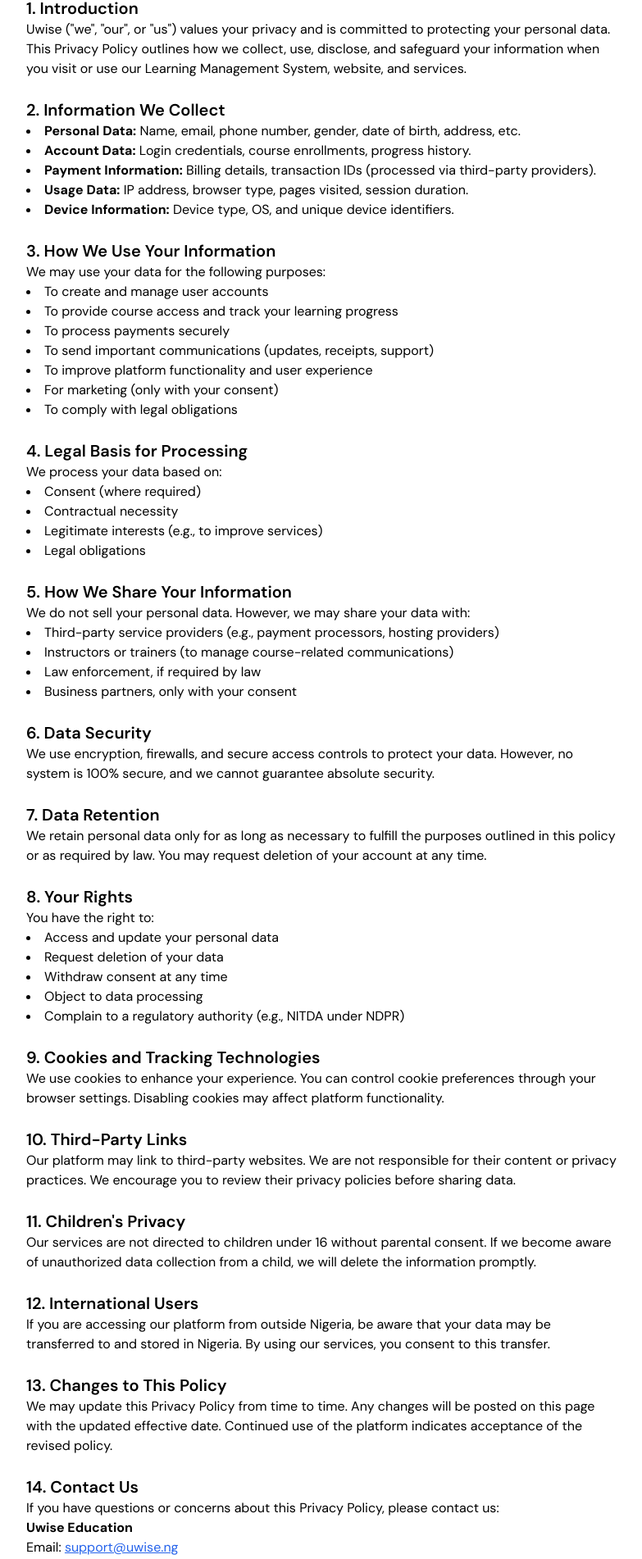
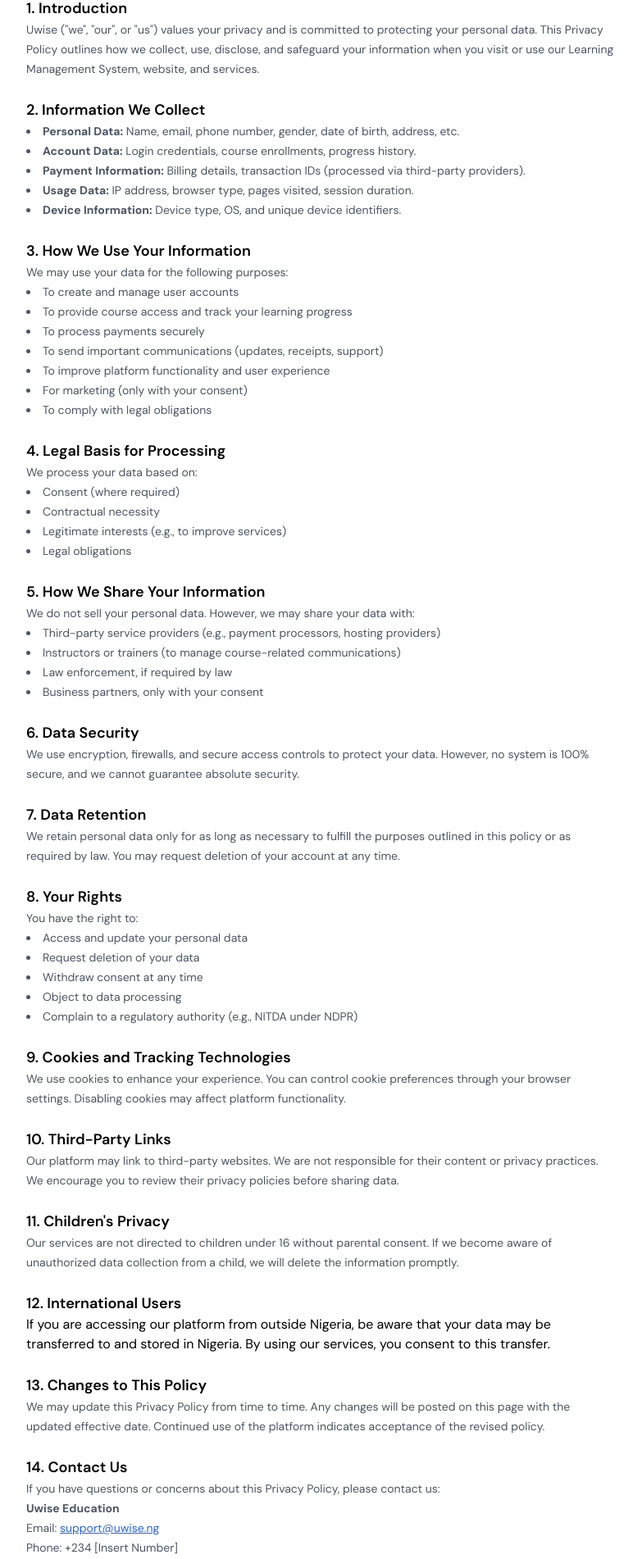
Before and after one commit to alextoyinore/wize, a Next.js app: page /privacy in a window 1280 px wide. Shown: the part 280-2182 px from the top of the page at 82% size, without its empty margins (248-1031 px from the left). Built offline with nearby package versions, Linux system fonts and the light colour scheme; no server answers.

Commit message:
updates to home and admin login

```diff
--- a/src/app/(auth)/login/page.js
+++ b/src/app/(auth)/login/page.js
@@ -97,7 +97,7 @@
     <div className="h-screen-[calc(100vh-2rem)] flex items-center justify-center">
       <div className="max-w-md w-full space-y-8 p-8 bg-white">
       <div>
-          <h2 className="mt-6 text-center text-3xl font-extrabold text-gray-900">
+          <h2 className="mt-6 text-center text-3xl font-extrabold text-blue-800">
             Sign in to your account
           </h2>
         </div>
@@ -159,7 +159,7 @@
             </div>
 
             <div className="text-sm">
-              <Link href="/auth/forgot-password" className="font-medium text-blue-600 hover:text-blue-800">
+              <Link href="/password-reset" className="font-medium text-blue-600 hover:text-blue-800">
                 Forgot your password?
               </Link>
             </div>
--- a/src/app/(auth)/password-reset/page.js
+++ b/src/app/(auth)/password-reset/page.js
@@ -28,9 +28,9 @@
 
   return (
     <div className="min-h-screen-[calc(100vh-4rem)] flex items-center justify-center py-12 px-4 sm:px-6 lg:px-8">
-      <div className="max-w-md w-full space-y-8">
+      <div className="max-w-sm w-full space-y-8">
         <div>
-          <h2 className="mt-6 text-center text-3xl font-extrabold text-gray-900">
+          <h2 className="mt-6 text-center text-3xl font-extrabold text-blue-800">
             Reset Your Password
           </h2>
           <p className="mt-2 text-center text-sm text-gray-600">
@@ -64,7 +64,7 @@
                   type="email"
                   autoComplete="email"
                   required
-                  className="appearance-none rounded-none relative block w-full px-3 py-2 border border-gray-300 placeholder-gray-500 text-gray-900 rounded-t-md focus:outline-none focus:ring-blue-800 focus:border-blue-800 focus:z-10 sm:text-sm"
+                  className="appearance-none rounded relative block w-full px-3 py-2 border border-gray-300 placeholder-gray-500 text-gray-900 focus:outline-none focus:ring-blue-800 focus:border-blue-800 focus:z-10 sm:text-sm"
                   placeholder="Email address"
                   value={email}
                   onChange={(e) => setEmail(e.target.value)}
--- a/src/app/(auth)/register/page.js
+++ b/src/app/(auth)/register/page.js
@@ -128,7 +128,7 @@
     <div className="min-h-screen-[calc(100vh-2rem)] flex items-center justify-center">
       <div className="max-w-md w-full space-y-8 p-8 bg-white">
         <div>
-          <h2 className="mt-6 text-center text-3xl font-extrabold text-gray-900">
+          <h2 className="lg:mt-6 text-center text-3xl font-extrabold text-blue-800">
             Create your account
           </h2>
         </div>
--- a/src/app/(pages)/privacy/page.js
+++ b/src/app/(pages)/privacy/page.js
@@ -3,13 +3,13 @@
 export default function Privacy() {
   return (
     <div className="max-w-3xl mx-auto p-6 dark:text-white text-black space-y-6">
-      <h1 className="text-3xl font-bold">Privacy Policy</h1>
+      <h1 className="text-3xl font-bold text-blue-800">Privacy Policy</h1>
       <p><strong>Effective Date:</strong> May 17, 2025</p>
       <p><strong>Last Updated:</strong> May 17, 2025</p>
 
       <section>
-        <h2 className="text-xl font-semibold">1. Introduction</h2>
-        <p>
+        <h2 className="text-lg font-semibold">1. Introduction</h2>
+        <p className="text-gray-600 leading-6 text-sm">
           Uwise ("we", "our", or "us") values your privacy and is committed to
           protecting your personal data. This Privacy Policy outlines how we
           collect, use, disclose, and safeguard your information when you visit
@@ -18,8 +18,8 @@
       </section>
 
       <section>
-        <h2 className="text-xl font-semibold">2. Information We Collect</h2>
-        <ul className="list-disc list-inside">
+        <h2 className="text-lg font-semibold">2. Information We Collect</h2>
+        <ul className="list-disc list-inside text-gray-600 leading-6 text-sm">
           <li><strong>Personal Data:</strong> Name, email, phone number, gender, date of birth, address, etc.</li>
           <li><strong>Account Data:</strong> Login credentials, course enrollments, progress history.</li>
           <li><strong>Payment Information:</strong> Billing details, transaction IDs (processed via third-party providers).</li>
@@ -29,9 +29,9 @@
       </section>
 
       <section>
-        <h2 className="text-xl font-semibold">3. How We Use Your Information</h2>
-        <p>We may use your data for the following purposes:</p>
-        <ul className="list-disc list-inside">
+        <h2 className="text-lg font-semibold">3. How We Use Your Information</h2>
+        <p className="text-gray-600 leading-6 text-sm">We may use your data for the following purposes:</p>
+        <ul className="list-disc list-inside text-gray-600 leading-6 text-sm">
           <li>To create and manage user accounts</li>
           <li>To provide course access and track your learning progress</li>
           <li>To process payments securely</li>
@@ -43,9 +43,9 @@
       </section>
 
       <section>
-        <h2 className="text-xl font-semibold">4. Legal Basis for Processing</h2>
-        <p>We process your data based on:</p>
-        <ul className="list-disc list-inside">
+        <h2 className="text-lg font-semibold">4. Legal Basis for Processing</h2>
+        <p className="text-gray-600 leading-6 text-sm">We process your data based on:</p>
+        <ul className="list-disc list-inside text-gray-600 leading-6 text-sm">
           <li>Consent (where required)</li>
           <li>Contractual necessity</li>
           <li>Legitimate interests (e.g., to improve services)</li>
@@ -54,11 +54,11 @@
       </section>
 
       <section>
-        <h2 className="text-xl font-semibold">5. How We Share Your Information</h2>
-        <p>
+        <h2 className="text-lg font-semibold">5. How We Share Your Information</h2>
+        <p className="text-gray-600 leading-6 text-sm">
           We do not sell your personal data. However, we may share your data with:
         </p>
-        <ul className="list-disc list-inside">
+        <ul className="list-disc list-inside text-gray-600 leading-6 text-sm">
           <li>Third-party service providers (e.g., payment processors, hosting providers)</li>
           <li>Instructors or trainers (to manage course-related communications)</li>
           <li>Law enforcement, if required by law</li>
@@ -67,8 +67,8 @@
       </section>
 
       <section>
-        <h2 className="text-xl font-semibold">6. Data Security</h2>
-        <p>
+        <h2 className="text-lg font-semibold">6. Data Security</h2>
+        <p className="text-gray-600 leading-6 text-sm">
           We use encryption, firewalls, and secure access controls to protect your
           data. However, no system is 100% secure, and we cannot guarantee
           absolute security.
@@ -76,8 +76,8 @@
       </section>
 
       <section>
-        <h2 className="text-xl font-semibold">7. Data Retention</h2>
-        <p>
+        <h2 className="text-lg font-semibold">7. Data Retention</h2>
+        <p className="text-gray-600 leading-6 text-sm">
           We retain personal data only for as long as necessary to fulfill the
           purposes outlined in this policy or as required by law. You may request
           deletion of your account at any time.
@@ -85,9 +85,9 @@
       </section>
 
       <section>
-        <h2 className="text-xl font-semibold">8. Your Rights</h2>
-        <p>You have the right to:</p>
-        <ul className="list-disc list-inside">
+        <h2 className="text-lg font-semibold">8. Your Rights</h2>
+        <p className="text-gray-600 leading-6 text-sm">You have the right to:</p>
+        <ul className="list-disc list-inside text-gray-600 leading-6 text-sm">
           <li>Access and update your personal data</li>
           <li>Request deletion of your data</li>
           <li>Withdraw consent at any time</li>
@@ -97,8 +97,8 @@
       </section>
 
       <section>
-        <h2 className="text-xl font-semibold">9. Cookies and Tracking Technologies</h2>
-        <p>
+        <h2 className="text-lg font-semibold">9. Cookies and Tracking Technologies</h2>
+        <p className="text-gray-600 leading-6 text-sm">
           We use cookies to enhance your experience. You can control cookie
           preferences through your browser settings. Disabling cookies may affect
           platform functionality.
@@ -106,8 +106,8 @@
       </section>
 
       <section>
-        <h2 className="text-xl font-semibold">10. Third-Party Links</h2>
-        <p>
+        <h2 className="text-lg font-semibold">10. Third-Party Links</h2>
+        <p className="text-gray-600 leading-6 text-sm">
           Our platform may link to third-party websites. We are not responsible
           for their content or privacy practices. We encourage you to review
           their privacy policies before sharing data.
@@ -115,8 +115,8 @@
       </section>
 
       <section>
-        <h2 className="text-xl font-semibold">11. Children's Privacy</h2>
-        <p>
+        <h2 className="text-lg font-semibold">11. Children's Privacy</h2>
+        <p className="text-gray-600 leading-6 text-sm">
           Our services are not directed to children under 16 without parental
           consent. If we become aware of unauthorized data collection from a
           child, we will delete the information promptly.
@@ -124,7 +124,7 @@
       </section>
 
       <section>
-        <h2 className="text-xl font-semibold">12. International Users</h2>
+        <h2 className="text-lg font-semibold">12. International Users</h2>
         <p>
           If you are accessing our platform from outside Nigeria, be aware that
           your data may be transferred to and stored in Nigeria. By using our
@@ -133,8 +133,8 @@
       </section>
 
       <section>
-        <h2 className="text-xl font-semibold">13. Changes to This Policy</h2>
-        <p>
+        <h2 className="text-lg font-semibold">13. Changes to This Policy</h2>
+        <p className="text-gray-600 leading-6 text-sm">
           We may update this Privacy Policy from time to time. Any changes will
           be posted on this page with the updated effective date. Continued use
           of the platform indicates acceptance of the revised policy.
@@ -142,12 +142,12 @@
       </section>
 
       <section>
-        <h2 className="text-xl font-semibold">14. Contact Us</h2>
-        <p>
+        <h2 className="text-lg font-semibold">14. Contact Us</h2>
+        <p className="text-gray-600 leading-6 text-sm">
           If you have questions or concerns about this Privacy Policy, please
           contact us:
         </p>
-        <p>
+        <p className="text-gray-600 leading-6 text-sm">
           <strong>Uwise Education</strong><br />
           Email: <a href="mailto:support@uwise.ng" className="text-blue-600 underline">support@uwise.ng</a><br />
           Phone: +234 [Insert Number]<br />
--- a/src/components/HomeHero.jsx
+++ b/src/components/HomeHero.js
@@ -4,7 +4,7 @@
 import Partners from './Partners'
 
 export default function HomeHero({className}) {
-    return <section className={"relative w-full min-h-screen " + className}>
+    return <section className={"relative w-full " + className}>
 
     {/* Hero Content */}
     <div className="relative w-full px-8 lg:p-0 mx-auto">
```
Also changed, not shown: src/app/admin/login/page.js (+7 -3 lines), src/app/page.js (+75 -78 lines), src/components/Navbar.js (+15 -13 lines), src/app/admin/request-account/page.js (added).
